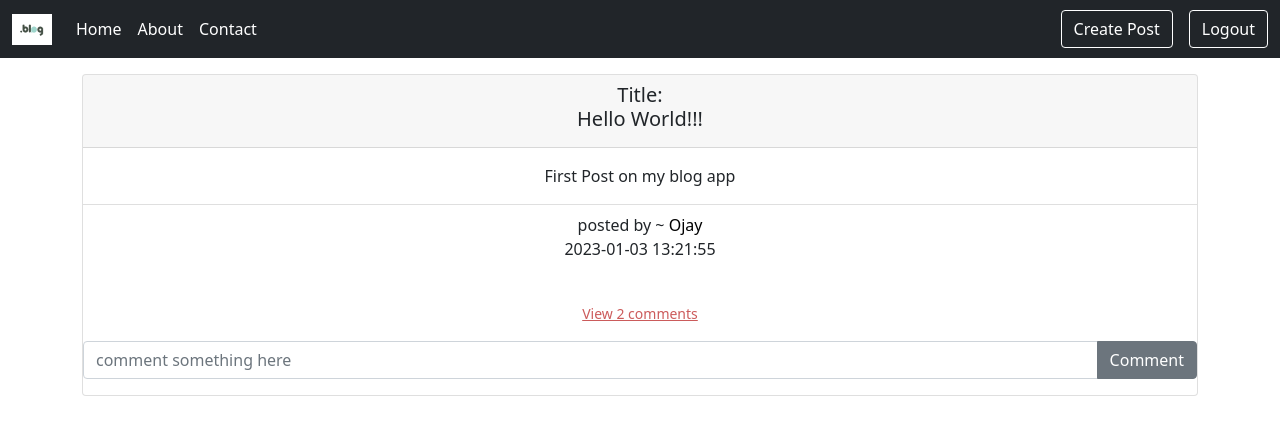
After one commit to Ojima-Grace/Blog_app, a Flask app: page /comment/1 in a window 1280 px wide. The commit adds this page. Shown: the top 435 px of the page. Run offline with Flask 2, Linux system fonts and the light colour scheme; a user stored in the database is signed in; data comes from the database, SQL or seed files in the repository; parts of the project's set-up code (start-up, migrations or seed data) failed here and were passed over; some libraries are stand-ins or nearby versions.

Commit message:
I included comments and likes the blog app

```diff
--- a/app.py
+++ b/app.py
@@ -23,7 +23,7 @@ base_dir = os.path.dirname(os.path.realpath(__file__))
 
 app = Flask(__name__)
 
-app.config["SQLALCHEMY_DATABASE_URI"] = 'sqlite:///' + os.path.join(base_dir, 'bloggers.db')
+app.config["SQLALCHEMY_DATABASE_URI"] = 'sqlite:///' + os.path.join(base_dir, 'blogging.db')
 app.config["SQLALCHEMY_TRACK_MODIFICATIONS"] = False
 app.config["SECRET_KEY"] = '7263bdd5124a04da76f0e499a9ace817c470f9e0'
 
@@ -40,6 +40,9 @@ class User(db.Model, UserMixin):
     password_hash = db.Column(db.Text(), nullable=False)
     date_created = db.Column(db.DateTime(timezone=True), default=func.now())
     posts = db.relationship("Post", backref="user", passive_deletes=True)
+    comments = db.relationship("Comment", backref="user", passive_deletes=True)
+    likes = db.relationship("Like", backref="user", passive_deletes=True)
+
 
     def __repr__(self):
         return f"User <{self.username}>"
@@ -48,9 +51,13 @@ class Post(db.Model):
     __tablename__="post"
     id = db.Column(db.Integer, primary_key=True)
     title = db.Column(db.String(50), nullable=False)
-    text = db.Column(db.String(140), nullable=False)
+    text = db.Column(db.String(200), nullable=False)
     date_created = db.Column(db.DateTime(timezone=True), default=func.now())
     author = db.Column(db.Integer, db.ForeignKey("user.id", ondelete="CASCADE"), nullable=False)
+    comments = db.relationship("Comment", backref="post", passive_deletes=True)
+    likes = db.relationship("Like", backref="post", passive_deletes=True)
+
+
 
     def __init__(self, title, text, author):
         self.title = title
@@ -60,6 +67,24 @@ class Post(db.Model):
     def __repr__(self):
         return f"Post <{self.title}>"
 
+class Comment(db.Model):
+    id = db.Column(db.Integer, primary_key=True)
+    text = db.Column(db.String(140), nullable=False)
+    date_created = db.Column(db.DateTime(timezone=True), default=func.now())
+    author = db.Column(db.Integer, db.ForeignKey("user.id", ondelete="CASCADE"), nullable=False)
+    post_id = db.Column(db.Integer, db.ForeignKey("post.id", ondelete="CASCADE"), nullable=False)
+
+    def __repr__(self):
+        return f"Comment <{self.text}>"
+
+class Like(db.Model):
+    id = db.Column(db.Integer, primary_key=True)
+    date_created = db.Column(db.DateTime(timezone=True), default=func.now())
+    author = db.Column(db.Integer, db.ForeignKey("user.id", ondelete="CASCADE"), nullable=False)
+    post_id = db.Column(db.Integer, db.ForeignKey("post.id", ondelete="CASCADE"), nullable=False)
+
+
+
 @login_manager.user_loader
 def user_loader(id):
     return User.query.get(int(id))
@@ -68,6 +93,7 @@ def user_loader(id):
 @app.route('/home')
 def index():
     posts = Post.query.all()
+    posts = Post.query.order_by(Post.id.desc()).all()
 
     return render_template('index.html', user=current_user, posts=posts)
 
@@ -196,6 +222,57 @@ def edit_post(id):
 
     return render_template("edit_post.html", post=post)
 
+@app.route('/comment/<post_id>', methods=["GET", "POST"])
+@login_required
+def comment(post_id):
+    post = Post.query.get_or_404(post_id)
+    posts = Post.query.order_by(Post.id.desc()).all()
+
+    if request.method == "POST":
+        text = request.form.get('text')
+        if not text:
+            flash("Comment cannot be empty!", category="error")
+        else:
+            flash("Comment Posted!", category="success")
+            comment = Comment(text=text, author=current_user.id, post_id=post.id)
+
+        db.session.add(comment)
+        db.session.commit()
+
+    return render_template('comment.html', post=post, posts=posts, user=current_user)
+
+@app.route('/delete_comment/<id>', methods=["GET", "POST"])
+@login_required
+def delete_comment(id):
+    comment = Comment.query.filter_by(id=id).first()
+
+    if not comment:
+        flash("Comment does not exist!", category="error")
+    else:
+        db.session.delete(comment)
+        db.session.commit()
+        flash("Comment deleted!", category="success")
+
+    return redirect(url_for('index'))
+
+@app.route('/like-post/<post_id>', methods=["GET", "POST"])
+@login_required
+def like(post_id):
+    post = Post.query.filter_by(id=post_id)
+    like = Like.query.filter_by(author=current_user.id, post_id=post_id).first()
+
+    if not post:
+        flash("Post does not exist!", category="error")
+    elif like:
+        db.session.delete(like)
+        db.session.commit()
+    else:
+        like = Like(author=current_user.id, post_id=post_id)
+        db.session.add(like)
+        db.session.commit()
+
+    return redirect(url_for('index'))
+
 
 @app.errorhandler(404)
 def page_not_found(e):
--- a/templates/about.html
+++ b/templates/about.html
@@ -6,4 +6,5 @@
     <p>I am a software engineering student at AltSchool Africa,currently learning Python.<br>
        I am also a trained Lawyer.
     </p>
+</div>
 {% endblock content %}
--- a/templates/base.html
+++ b/templates/base.html
@@ -22,6 +22,9 @@
   }
   .fa-brands{
     transition: 0.3s;
+  }
+  input {
+    outline: none;
   }
 </style>
 <body>
--- /dev/null
+++ b/templates/comment.html
@@ -0,0 +1,55 @@
+{% extends 'base.html' %} {% block title %} Comment {% endblock %}
+
+{% block content %}
+{% if current_user.is_authenticated %}
+
+<div class="container mt-3">
+    <div class="card" align="center">
+      <div class="card-header">
+        <h5>Title:<br>{{post.title}}</h5>
+      </div>
+      <div class="card-body">
+        <div class="card-text">
+          {{post.text}}
+        </div>
+      </div>
+      <div class="card-footer" style="background: transparent">posted by ~ <a href="/posts/{{post.user.username}}" style="color:black; text-decoration:none;"> {{post.user.username}}</a><br>{{post.date_created}}</div>
+      <div class="card-body">
+        <div class="collapse" id="comments-{{post.id}}">
+          <div class="card">
+            <div class="card-body" id="comments-expanded-{{post.id}}" style="color:black;">
+              <div class="" align="center">Comments</div>
+              {% for comment in post.comments %}
+              <div class="card-footer" style="background-color: white;" align="center">
+                <div class="mt-3">
+                  <a href="/comment/{{comment.user.username}}" style="color:black; text-decoration: none;">comment by ~ {{comment.user.username}} || <small class="text-muted">{{comment.date_created}}</small></a><br><br>{{comment.text}}
+                </div>
+                <div class="mt-2">
+                  {% if user.id == comment.author %}
+                  <a href="/delete_comment/{{comment.id}}" class="btn btn-danger btn-sm">Delete</a>
+                  {% endif %}
+                </div>
+              </div>
+              {%endfor%}
+            </div>
+          </div>
+        </div>
+      </div>
+      <p class="card-text">
+        {% if post.comments|length > 0 %}
+        <a data-bs-toggle="collapse" href="#comments-{{post.id}}" style="color:rgba(196, 67, 67, 0.87);" role="button">
+          <small>View {{post.comments|length}} comments</small>
+        </a>
+        {% else %}
+        <small class="text-muted">No comments</small>
+        {% endif %}
+      </p>
+      <form class="input-group mb-3" method='POST' action="/comment/{{post.id}}">
+        <input type="text" id="text" name="text" class="form-control" placeholder="comment something here"/>
+        <button type="submit" class="btn btn-secondary">Comment</button>
+      </form>
+    </div>
+</div>
+
+{% endif %}
+{% endblock content %}
--- a/templates/create_post.html
+++ b/templates/create_post.html
@@ -3,7 +3,7 @@
 {% block content %}
 {% if current_user.is_authenticated %}
 <div class="container mt-3">
-  <h2>Crete a Post</h2>
+  <h2>Create a Post</h2>
   <form action="{{url_for('create_post')}}" method="POST">
     <div class="mb-3 mt-3">
       <label for="title">Title:</label>
```
Also changed, not shown: templates/index.html (+10 -0 lines), bloggers.db (deleted), blogging.db (added).
